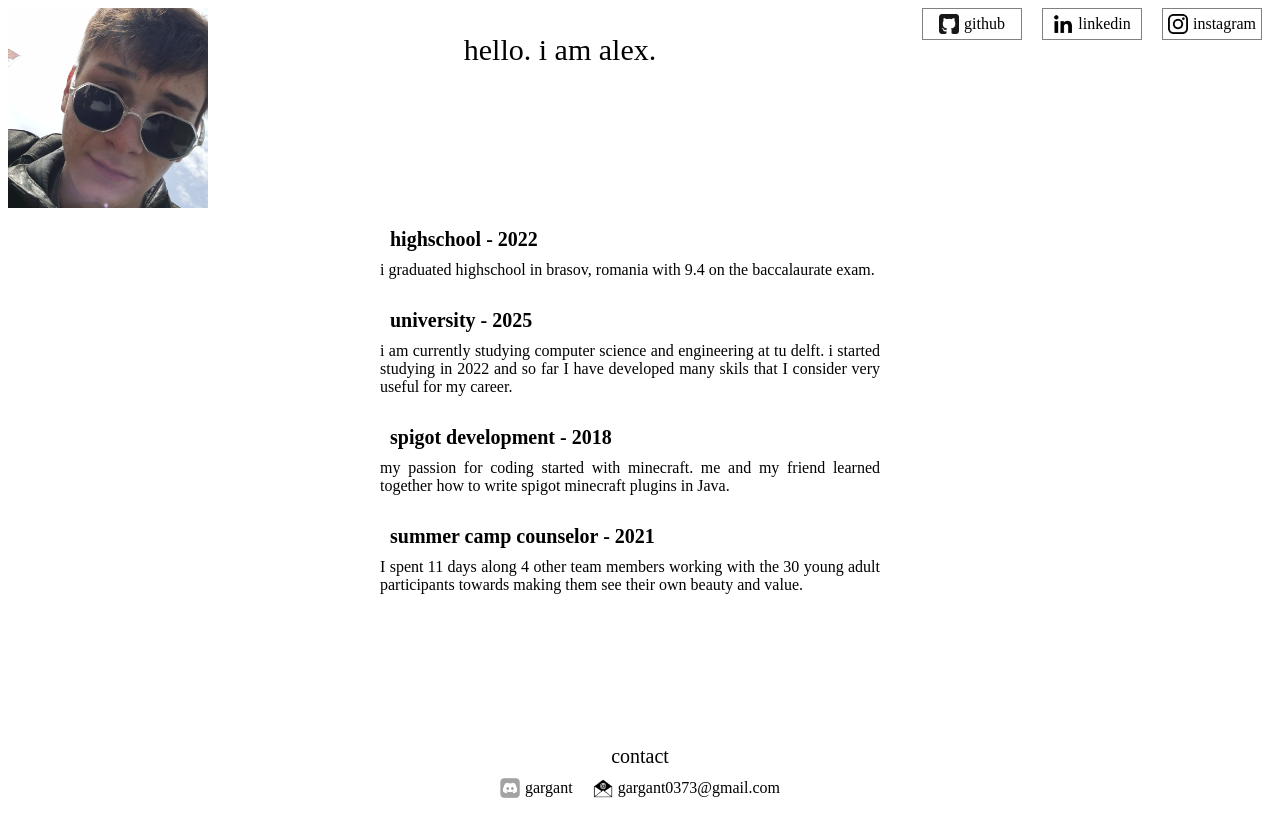
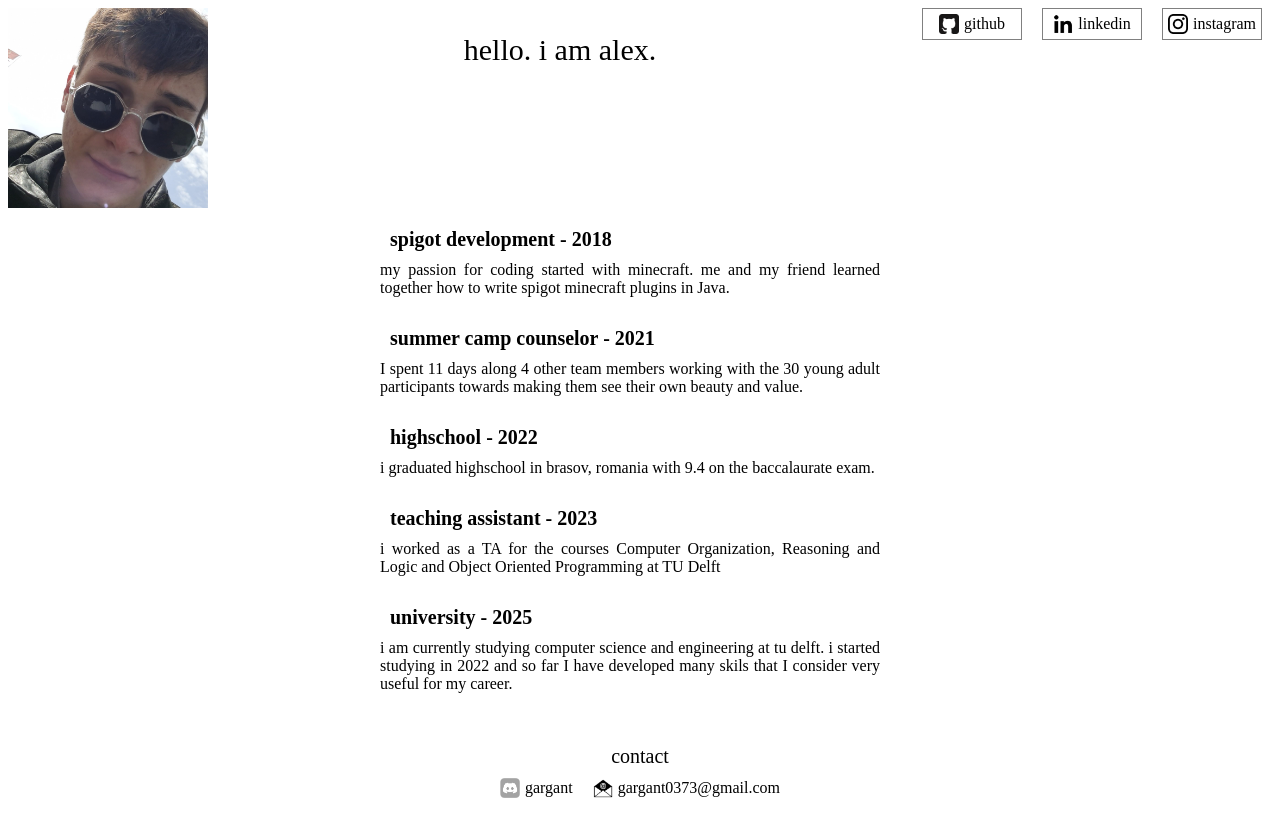
Before and after one commit to Gargant0373/MyWebsite, a React (Vite) app: page / in a window 1280 px wide. Built offline with nearby package versions, Linux system fonts and the light colour scheme.

Commit message:
added TA as a job

```diff
--- a/src/components/Career.tsx
+++ b/src/components/Career.tsx
@@ -4,11 +4,12 @@ function Career() {
     return <div style={{
         display: "flex", flexDirection: "column", alignItems: "center", marginBottom: "25px"
     }}>
+        <CareerDisplay title="spigot development" description="my passion for coding started with minecraft. me and my friend learned together how to write spigot minecraft plugins in Java." date="2018" />
+        <CareerDisplay title="summer camp counselor" description="I spent 11 days along 4 other team members working with the 30 young adult participants towards making them see their own beauty and value." date="2021" />
         <CareerDisplay title="highschool" description="i graduated highschool in brasov, romania with 9.4 on the baccalaurate exam." date="2022" />
+        <CareerDisplay title="teaching assistant" description="i worked as a TA for the courses Computer Organization, Reasoning and Logic and Object Oriented Programming at TU Delft" date="2023" />
         <CareerDisplay title="university" description="i am currently studying computer science and engineering at tu delft. i started studying in 2022 and so far I have developed
         many skils that I consider very useful for my career." date="2025" />
-        <CareerDisplay title="spigot development" description="my passion for coding started with minecraft. me and my friend learned together how to write spigot minecraft plugins in Java." date="2018" />
-        <CareerDisplay title="summer camp counselor" description="I spent 11 days along 4 other team members working with the 30 young adult participants towards making them see their own beauty and value." date="2021" />
     </div >
 }
 
```
